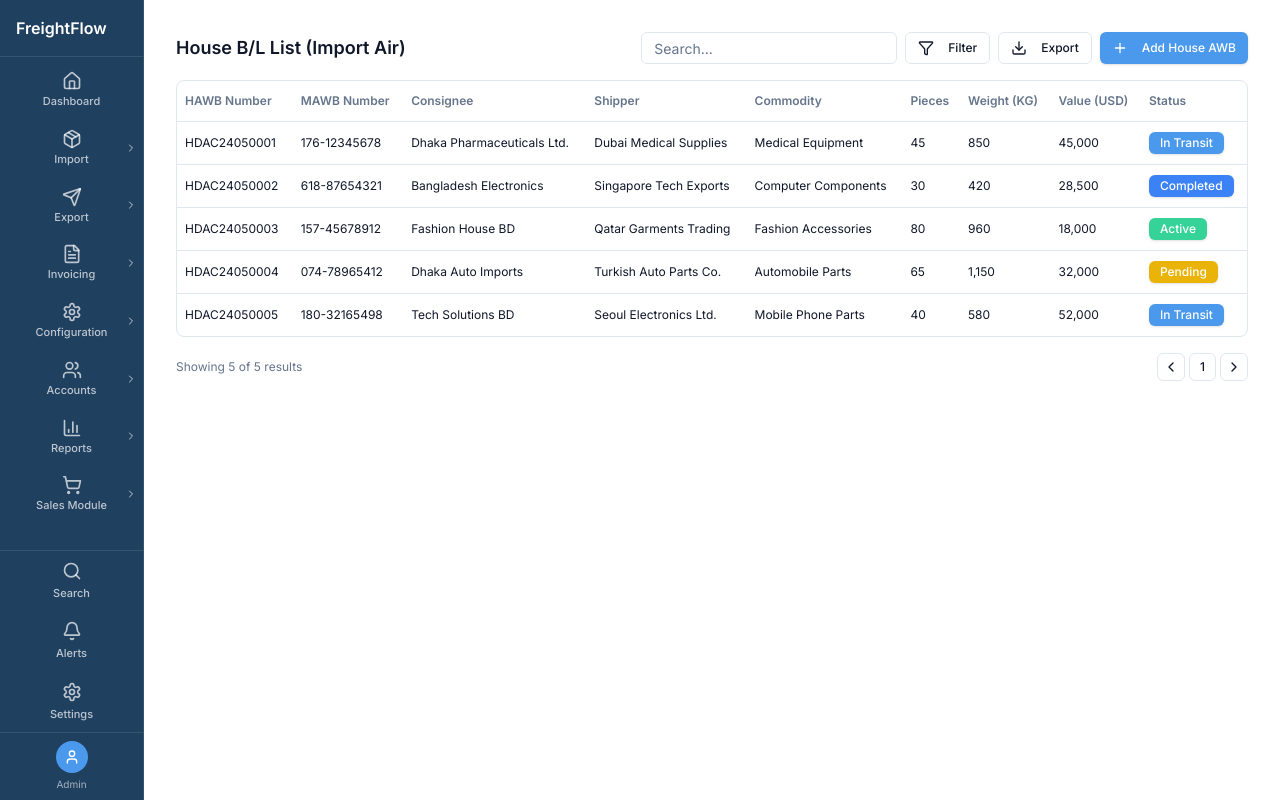
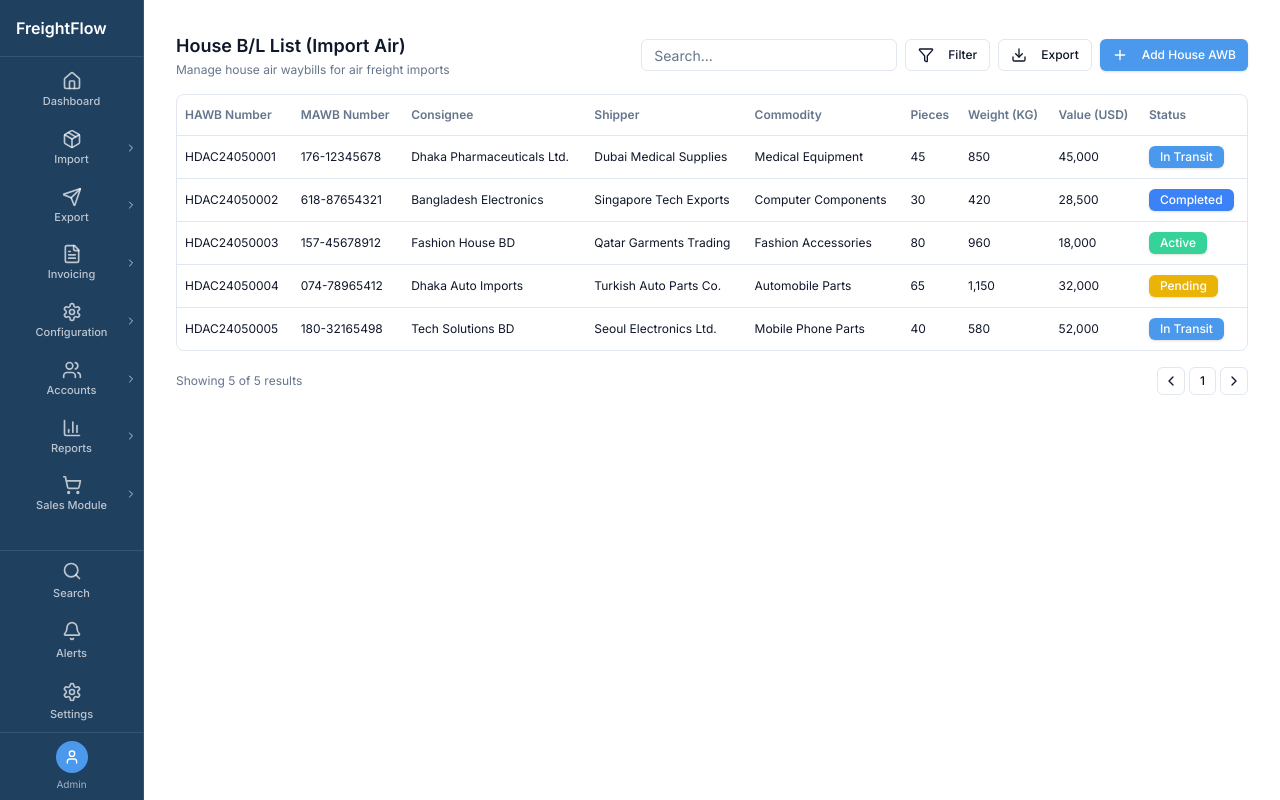
Before and after one commit to nurislamshamim/sg-b83e6105-4f92-4b5a-96ee-f928b7b139f8-1777806962, a Next.js app: page /import/house-bl-air in a window 1280 px wide. Built offline with nearby package versions, Linux system fonts and the light colour scheme.

Commit message:
fix(ui): add description prop to datatable interface

```diff
--- a/src/components/DataTable.tsx
+++ b/src/components/DataTable.tsx
@@ -17,6 +17,7 @@ interface DataTableProps<T extends Record<string, any>> {
   data: T[];
   columns: Column[];
   title: string;
+  description?: string;
   searchPlaceholder?: string;
   onAdd?: () => void;
   addButtonLabel?: string;
@@ -26,6 +27,7 @@ export function DataTable<T extends Record<string, any>>({
   data,
   columns,
   title,
+  description,
   searchPlaceholder = "Search...",
   onAdd,
   addButtonLabel = "Add New",
@@ -44,6 +46,7 @@ export function DataTable<T extends Record<string, any>>({
       <div className="flex items-center justify-between">
         <div>
           <h1 className="text-lg font-semibold text-foreground">{title}</h1>
+          {description && <p className="text-xs text-muted-foreground mt-0.5">{description}</p>}
         </div>
         <div className="flex items-center gap-2">
           <Input
```
